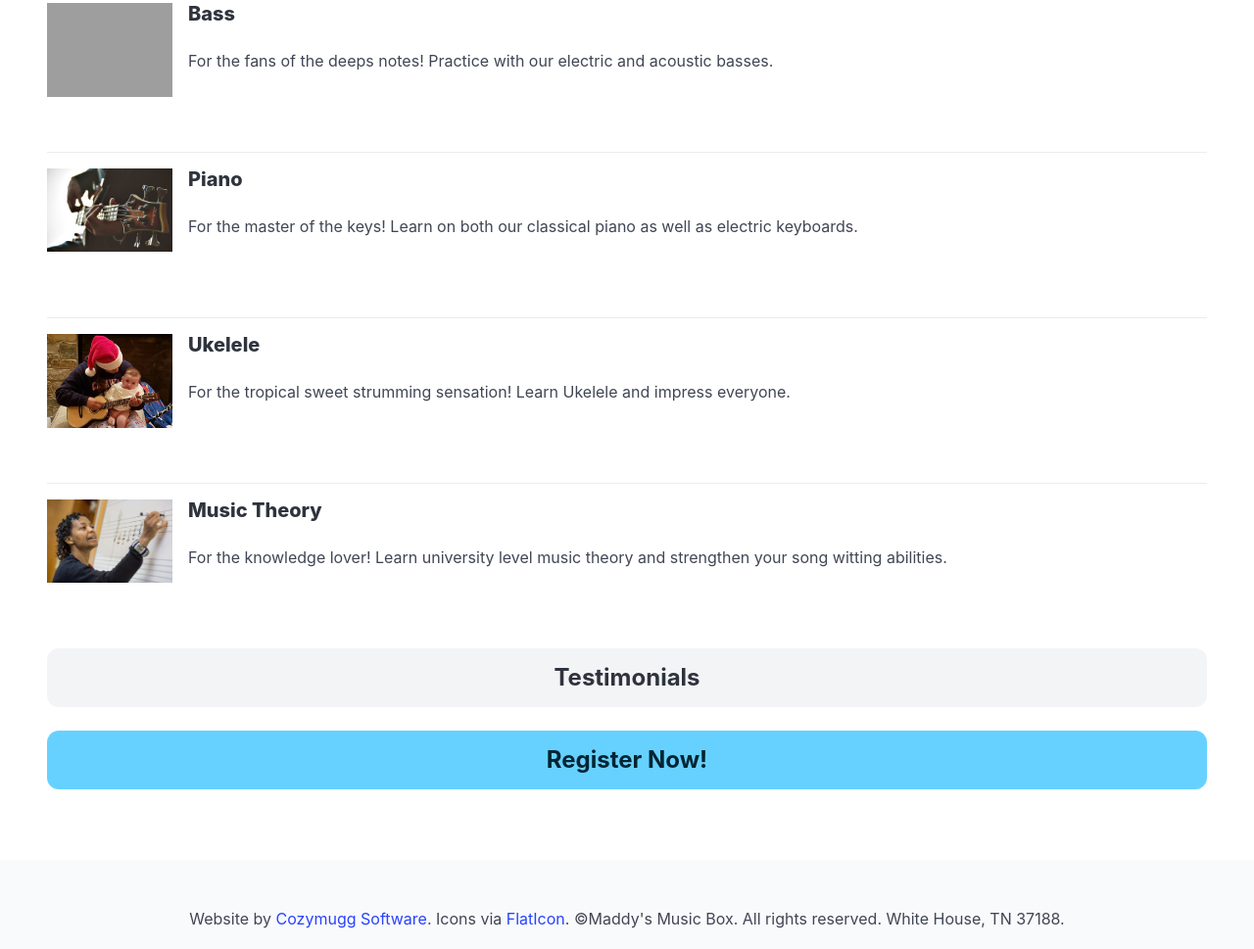
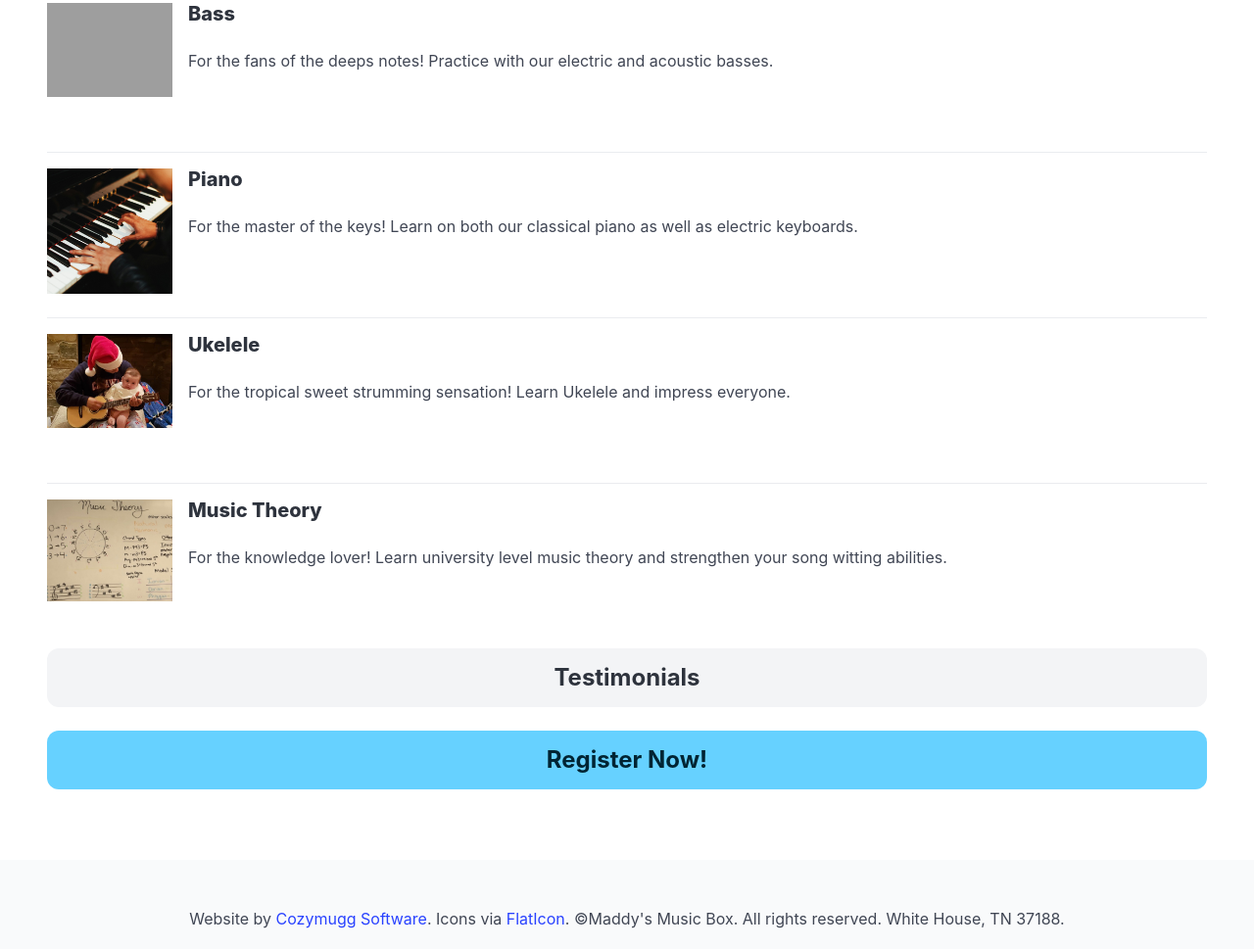
Before and after one commit to HardieParham/Maddys-Music-Box-Site, a website built with Vite: page frontend/index.html in a window 1280 px wide. Shown: the part 1028-1997 px from the top of the page at 98% size. Built offline with nearby package versions, Linux system fonts and the light colour scheme; grey boxes are pictures that could not be loaded.

Commit message:
images changes

```diff
--- a/frontend/index.html
+++ b/frontend/index.html
@@ -140,7 +140,7 @@
                 <article class="media">
                     <figure class="media-left">
                         <figure class="image is-128x128">
-                            <img src="images/Bass1.jpg" alt="My image">
+                            <img src="images/Piano2.jpg" alt="My image">
                         </figure>
                     </figure>
                     <div class="media-content">
@@ -166,7 +166,7 @@
                 <article class="media">
                     <figure class="media-left">
                         <figure class="image is-128x128">
-                            <img src="images/Teaching1.jpg" alt="My image">
+                            <img src="images/MusicTheory-ALT.jpg" alt="My image">
                         </figure>
                     </figure>
                     <div class="media-content">
```
Also changed, not shown: frontend/dist/images/MusicTheory-ALT.jpg (added), frontend/dist/images/MusicTheory.jpeg (added), frontend/dist/images/Piano1.jpeg (added), frontend/dist/images/Piano2.jpg (added), frontend/dist/index.html, frontend/public/images/MusicTheory-ALT.jpg (added), frontend/public/images/MusicTheory.jpeg (added), frontend/public/images/Piano1.jpeg (added), frontend/public/images/Piano2.jpg (added), frontend/src/favicon.ico (added).
